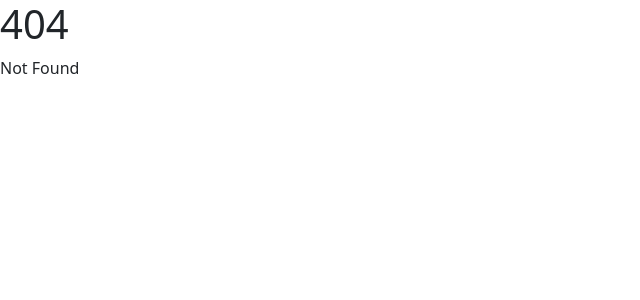
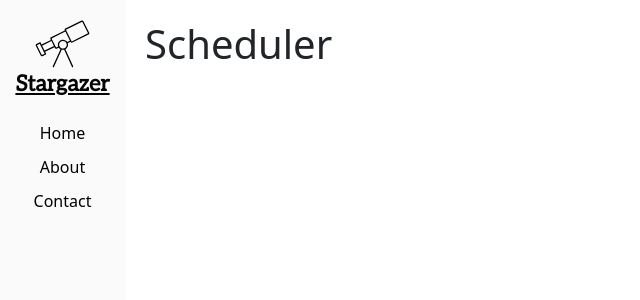
Before and after one commit to HenryMBaldwin/Stargazer, a SvelteKit app: page /dashboard/scheduler in a window 1280 px wide. Before the commit this address had no page. Shown: the top 300 px of the page, without its empty margins (0-640 px from the left). Built offline with nearby package versions, Linux system fonts and the light colour scheme.

Commit message:
More empty pages for nav.

```diff
--- /dev/null
+++ b/src/routes/dashboard/scheduler/+page.svelte
@@ -0,0 +1 @@
+<h1>Scheduler</h1>
--- /dev/null
+++ b/src/routes/dashboard/settings/+page.svelte
@@ -0,0 +1 @@
+<h1>Settings</h1>
```
